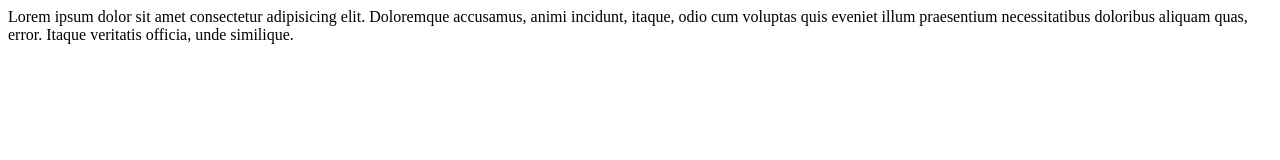
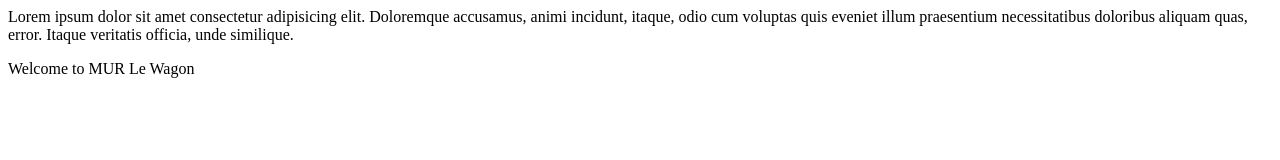
Before and after one commit to BasileM/git-mur, a plain HTML site: page index.html in a window 1280 px wide. Drawn offline with Linux system fonts and the light colour scheme.

Commit message:
add text on index

```diff
--- a/index.html
+++ b/index.html
@@ -1 +1,3 @@
 <p>Lorem ipsum dolor sit amet consectetur adipisicing elit. Doloremque accusamus, animi incidunt, itaque, odio cum voluptas quis eveniet illum praesentium necessitatibus doloribus aliquam quas, error. Itaque veritatis officia, unde similique.</p>
+
+<p>Welcome to MUR Le Wagon</p>
```
